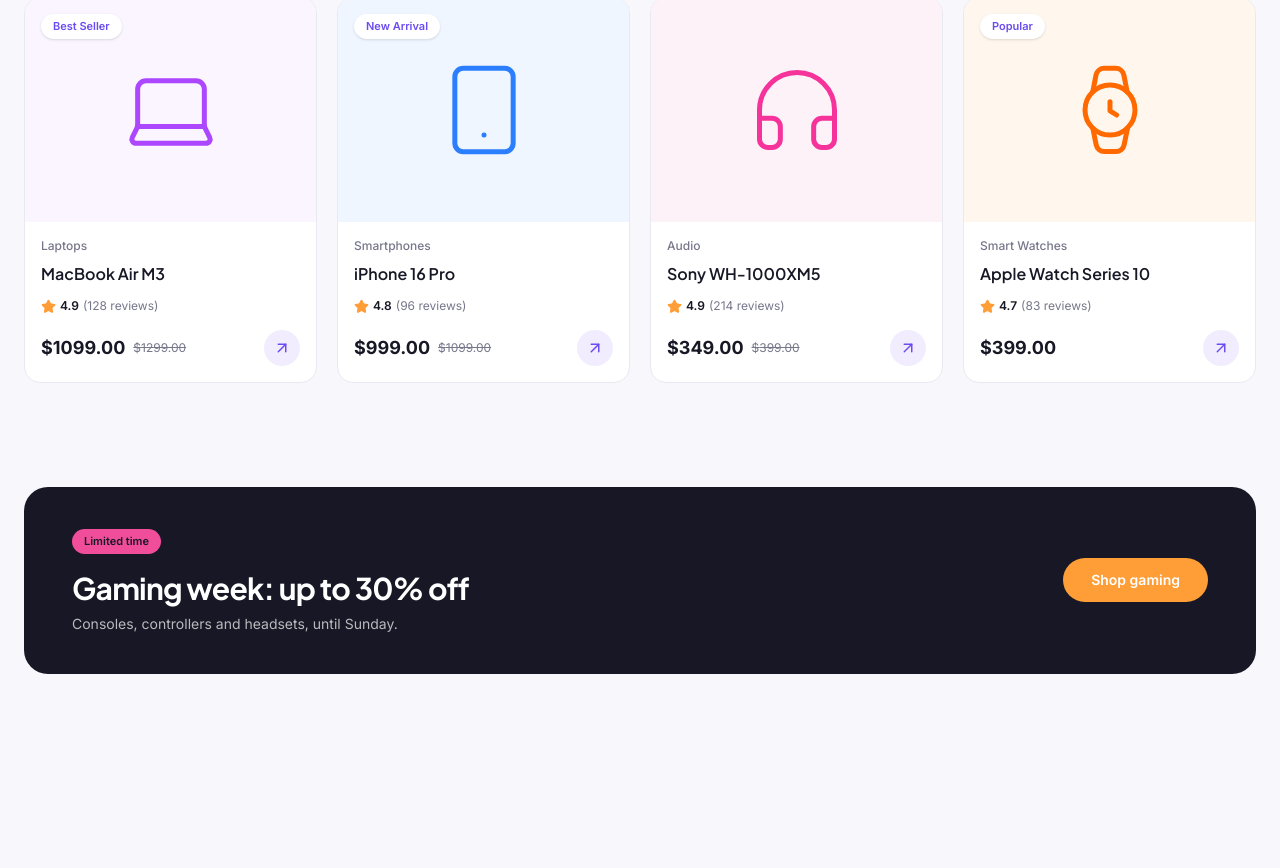
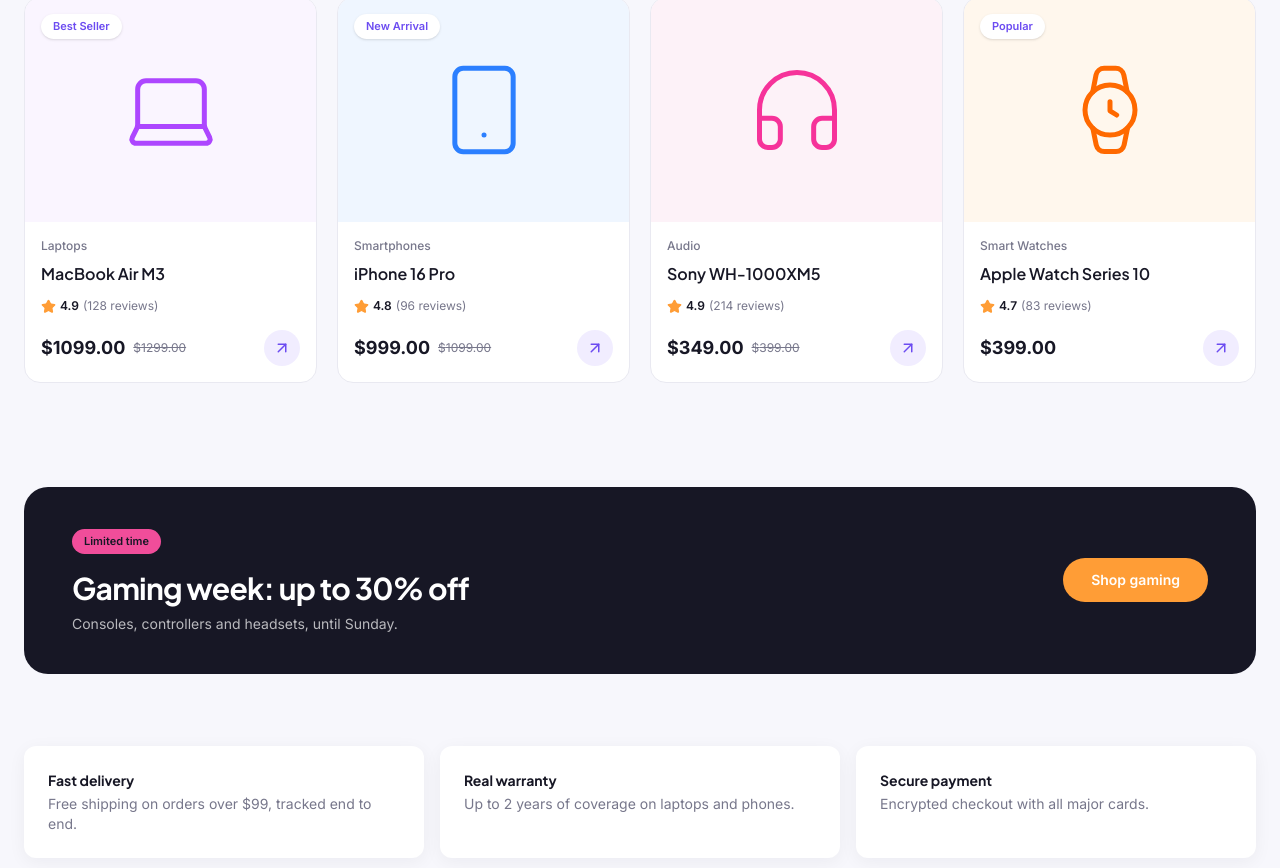
Before and after one commit to aminekhalfaoui343/nexacart, a Next.js app: page / in a window 1280 px wide. Shown: the part 1584-2452 px from the top of the page. Before the commit the page ends 2298 px from the top, so only its background shows below. Built offline with nearby package versions, Linux system fonts and the light colour scheme.

Commit message:
add benefits

```diff
--- a/src/app/page.tsx
+++ b/src/app/page.tsx
@@ -1,3 +1,4 @@
+import BenefitsSection from "@/components/home/BenefitsSection";
 import CategoriesSection from "@/components/home/CategoriesSection";
 import FeaturedProducts from "@/components/home/FeaturedProducts";
 import HeroSection from "@/components/home/HeroSection";
@@ -10,6 +11,7 @@ export default function Home() {
       <CategoriesSection />
       <FeaturedProducts />
       <PromoBanner />
+      <BenefitsSection />
     </>
   );
 }
--- /dev/null
+++ b/src/components/home/BenefitsSection.tsx
@@ -0,0 +1,41 @@
+
+const benefits = [
+  {
+    title: "Fast delivery",
+    description:
+      "Free shipping on orders over $99, tracked end to end.",
+  },
+  {
+    title: "Real warranty",
+    description:
+      "Up to 2 years of coverage on laptops and phones.",
+  },
+  {
+    title: "Secure payment",
+    description:
+      "Encrypted checkout with all major cards.",
+  },
+];
+
+export default function BenefitsSection() {
+  return (
+    <section className="mx-auto w-full max-w-[1440px] px-6 py-8">
+      <div className="grid grid-cols-1 gap-4 md:grid-cols-3">
+        {benefits.map((benefit) => (
+          <div
+            key={benefit.title}
+            className="rounded-xl bg-white p-6 shadow-[0_4px_18px_rgba(23,23,37,0.05)]"
+          >
+            <h3 className="text-sm font-bold text-[#171725]">
+              {benefit.title}
+            </h3>
+
+            <p className="mt-1 text-sm leading-5 text-[#77778B]">
+              {benefit.description}
+            </p>
+          </div>
+        ))}
+      </div>
+    </section>
+  );
+}
--- a/src/components/home/HeroSection.tsx
+++ b/src/components/home/HeroSection.tsx
@@ -53,7 +53,7 @@ export default function HeroSection() {
           <div className="absolute h-64 w-64 rounded-full bg-white/15 blur-2xl" />
 
           <Image
-            src="/images/macbook.jpg"
+            src="/images/branding-image.jpg"
             alt="Featured NexaCart electronics"
             width={650}
             height={500}
```
Also changed, not shown: public/images/branding-image.jpg (added), public/images/macbook.jpg (deleted).
